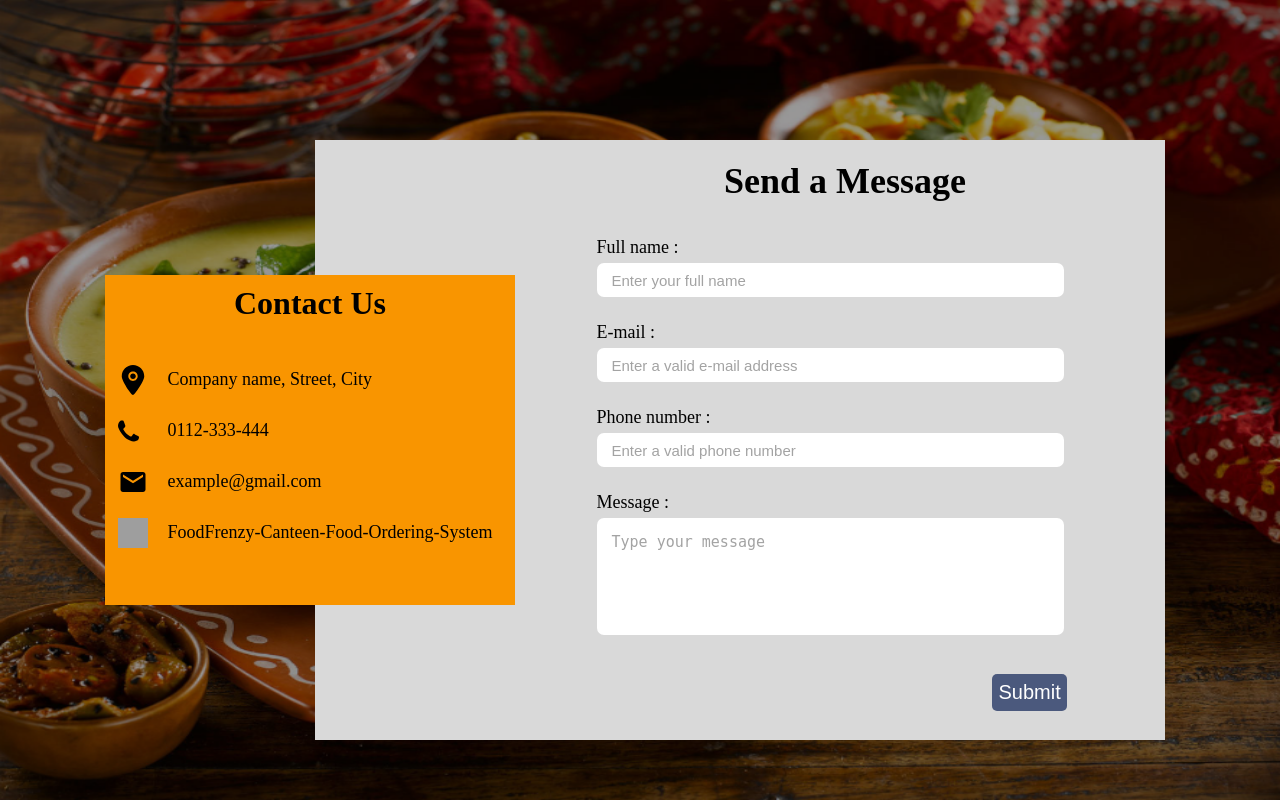
After one commit to malakashashiranga/FoodFrenzy-Canteen-Food-Ordering-System, a PHP site: the page made by application/frontend/html/common/register and unregister user/contact us/contact.html in a window 1280 px wide. The commit adds this page. Run offline with PHP 8.4, Linux system fonts and the light colour scheme; grey boxes are pictures that could not be loaded.

Commit message:
set page common files contacts

```diff
--- /dev/null
+++ b/application/frontend/html/common/register and unregister user/contact us/contact.html
@@ -0,0 +1,248 @@
+<!DOCTYPE html>
+<html>
+<head>
+	<style>
+
+		body {
+			margin: 0 0;
+			overflow: hidden;
+		}
+
+		#wallpaper {
+			width: 100%;
+			height: 100vh;
+		}
+
+
+		.container {
+			display: flex;
+			justify-content: space-around;
+			position: absolute;
+			top: 55%;
+			left: 50%;
+			transform: translate(-50%, -50%) translateX(-105px);
+		}
+
+		.contacts {
+
+			background-color: #F99500;
+			display: flex;
+			flex-direction: column;
+			align-items: center;
+			height: 330px;
+			flex-grow: 1;
+			width: 410px;
+			transform: translate(200px, 135px);
+		}
+
+		.icons {
+			width: 30px;
+			height: 30px;
+			margin-right: 20px;
+			margin-left: 5px;
+		}
+
+		.contact_list {
+			font-size: 18px;
+			display: flex;
+			align-items: center;
+		}
+
+		.contact_type {
+			width: 340px;
+			margin-top: 15px;
+			margin-bottom: 15px;
+			text-decoration: none;
+			transition: text-decoration 0.3s;
+			cursor: pointer;
+		}
+
+		.contact_type:hover {
+			text-decoration: underline;
+		}
+
+		.contact_type:active {
+			color: #4a4a4a;
+		}
+
+
+		#contact_details_title {
+			font-size: 32px;
+			font-weight: bold;
+			margin-top: 10px;
+		}
+
+		.contacts_form_field {
+			background-color: #D9D9D9;
+			display: flex;
+			flex-direction: column;
+			align-items: center;
+			width: 850px;
+			height: 600px;
+			overflow-y: auto;
+		}
+
+		#contact_form_title {
+			font-size: 36px;
+			font-weight: bold;
+			margin-bottom: 10px;
+			margin-top: 20px;
+			transform: translate(105px, 0%);
+		}
+
+		.text_bar {
+			width: 450px;
+			height: 32px;
+			border-radius: 7px;
+			border: none;
+			outline: none;
+			padding-left: 15px;
+			font-size: 15px;
+		}
+
+		.text_bar::placeholder {
+			color: #a3a3a3;
+			font-size: 15px;
+		}
+
+		.hide-placeholder::placeholder {
+			color: transparent;
+		}
+
+		#message {
+			height: 100px;
+			resize: none;
+			padding-top: 15px;
+		}
+
+
+		#submit_button {
+			background-color: rgba(16, 36, 88, 0.7);
+			color: #FFFFFF;
+			font-size: 20px;
+			border-radius: 5px;
+			width: 75px;
+			text-align: center;
+			cursor: default;
+			transform: translate(395px, 0%);
+			margin-top: 35px;
+			outline: none;
+			border: none;
+			font-size: 20px;
+			padding: 7px;
+			margin-bottom: 20px;
+		}
+
+		#submit_button:hover {
+			background-color: rgba(16, 36, 88, 0.75);
+		}
+
+		#submit_button:active {
+			background-color: rgba(16, 36, 88, 0.5);
+		}
+
+		.label_title {
+			font-size: 18px;
+			margin-bottom: 5px;
+			margin-top: 25px;
+		}
+
+		.labels {
+			transform: translate(105px, 0%);
+		}
+
+		.bottom_alert_para {
+			color: red;
+			font-size: 16px;
+		}
+
+		#conatact_form {
+			margin-left: 180px;
+		}
+
+	</style>
+</head>
+<body>
+
+	<img src="/FoodFrenzy-Canteen-Food-Ordering-System/storage/photos/system/curry & spicies.png" id="wallpaper" alt="wallpaper">
+	<div class="container">
+
+		<div class="contacts">
+			<p id="contact_details_title">Contact Us</p>
+			<div class="contact_list"><img src="/FoodFrenzy-Canteen-Food-Ordering-System/storage/svg/system/location.svg" class="icons"><p id= "contact_us_location" class="contact_type">Company name, Street, City</p></div>
+			<div class="contact_list"><img src="/FoodFrenzy-Canteen-Food-Ordering-System/storage/svg/system/phone.svg" class="icons"><p id= "contact_us_ph_no" class="contact_type">0112-333-444</p></div>
+			<div class="contact_list"><img src="/FoodFrenzy-Canteen-Food-Ordering-System/storage/svg/system/email.svg" class="icons"><p id= "contact_us_email" class="contact_type">example@gmail.com</p></div>
+			<div class="contact_list"><img src="/FoodFrenzy-Canteen-Food-Ordering-System/storage/svg/system/facebook.svg" class="icons"><p id= "contact_us_fb" class="contact_type">FoodFrenzy-Canteen-Food-Ordering-System</p></div>
+		</div>
+
+		<div class="contacts_form_field">
+			<p id="contact_form_title">Send a Message</p>
+
+			<form id = "conatact_form">
+
+				<label class="labels">
+					<p class="label_title">Full name :</p>
+					<input type="text" placeholder="Enter your full name" class="text_bar" id="full_name" name = "full_name" autocomplete="off" >
+					<div id="full_name_alert" class="bottom_alert_para"></div>
+				</label>
+
+				<label class="labels">
+					<p class="label_title">E-mail :</p>
+					<input type="text" placeholder="Enter a valid e-mail address" class="text_bar" id="email" name = "email" autocomplete="off" >
+					<div id="email_alert" class="bottom_alert_para"></div>
+				</label>
+
+				<label class="labels">
+					<p class="label_title">Phone number :</p>
+					<input type="text" placeholder="Enter a valid phone number" class="text_bar" id="phone_number" name = "phone_number"  pattern="[0-9]+" autocomplete="off" maxlength="10">
+					<div id="phone_number_alert" class="bottom_alert_para"></div>
+				</label>
+
+				<label class="labels">
+					<p class="label_title">Message :</p>
+					<textarea placeholder="Type your message" class="text_bar" id="message" name = "message" data-simplebar></textarea>
+					<div id="message_alert" class="bottom_alert_para"></div>
+				</label>
+
+				<button id="submit_button">Submit</button>
+
+			</form>
+		</div>
+	</div>
+
+	<script>
+
+		const textBars = document.querySelectorAll('.text_bar');
+
+		textBars.forEach(input => {
+			input.addEventListener('focus', () => {
+				input.classList.add('hide-placeholder');
+			});
+
+			input.addEventListener('blur', () => {
+				if (input.value === '') {
+					input.classList.remove('hide-placeholder');
+				}
+			});
+		});
+
+
+		document.getElementById("phone_number").addEventListener("input", function() {
+			var value = this.value;
+			this.value = value.replace(/\D/g, '');
+		});
+
+
+		var contactUsPhoneNumber = document.getElementById("contact_us_ph_no");
+		var contactUsEmail = document.getElementById("contact_us_email");
+
+		contactUsPhoneNumber.addEventListener("click", function () {
+			window.location.href = "tel:0112-653-598";
+		});
+		contactUsEmail.addEventListener("click", function () {
+			window.location.href = "mailto:example@gmail.com";
+		});
+
+	</script>
+</body>
+</html>
```
Also changed, not shown: application/frontend/php/pages/unregister user/contact us/contacts.php (+2 -12 lines).
